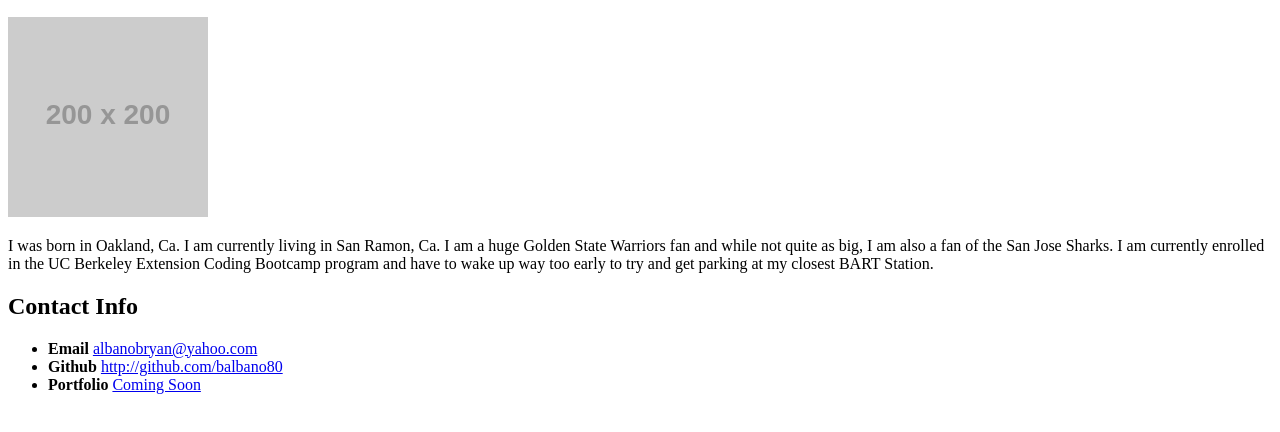
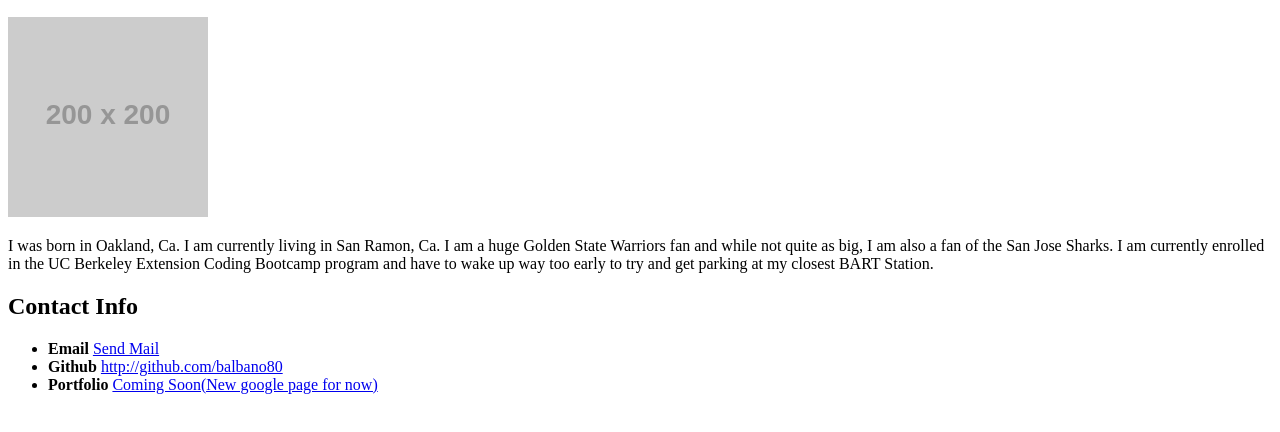
Before and after one commit to balbano80/Day2_Activity1, a plain HTML site: page index.html in a window 1280 px wide. Shown: the part 110-542 px from the top of the page. Drawn offline with Linux system fonts and the light colour scheme; placeholder pictures from the web are drawn by us.

Commit message:
added open email feature and open in new tab for links

```diff
--- a/index.html
+++ b/index.html
@@ -20,9 +20,9 @@
     <h2>Contact Info</h2>
 
     <ul>
-        <li><strong>Email </strong><a href="albanobryan@yahoo.com"> albanobryan@yahoo.com</a></li>
-        <li><strong>Github </strong><a href="https://github.com/balbano80">http://github.com/balbano80</a></li>
-        <li><strong>Portfolio </strong><a href="http://google.com">Coming Soon</a></li>
+        <li><strong>Email </strong><a href="mailto:albanobryan@yahoo.com?Subject=Hello%20Bryan" target="_top">Send Mail</a></li>
+        <li><strong>Github </strong><a href="https://github.com/balbano80" target="_blank">http://github.com/balbano80</a></li>
+        <li><strong>Portfolio </strong><a href="http://google.com" target="_blank">Coming Soon(New google page for now)</a></li>
 
     </ul>
 
```
